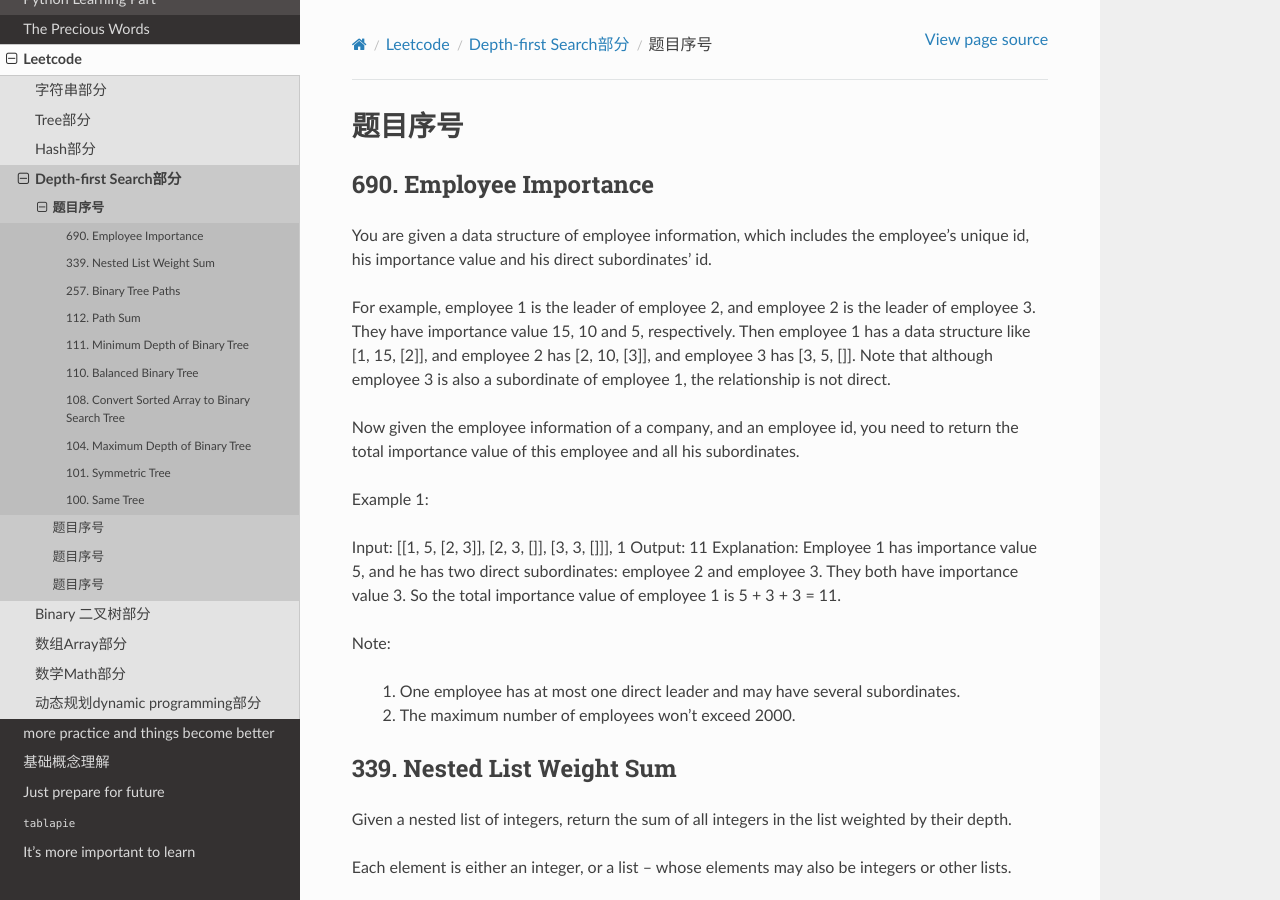
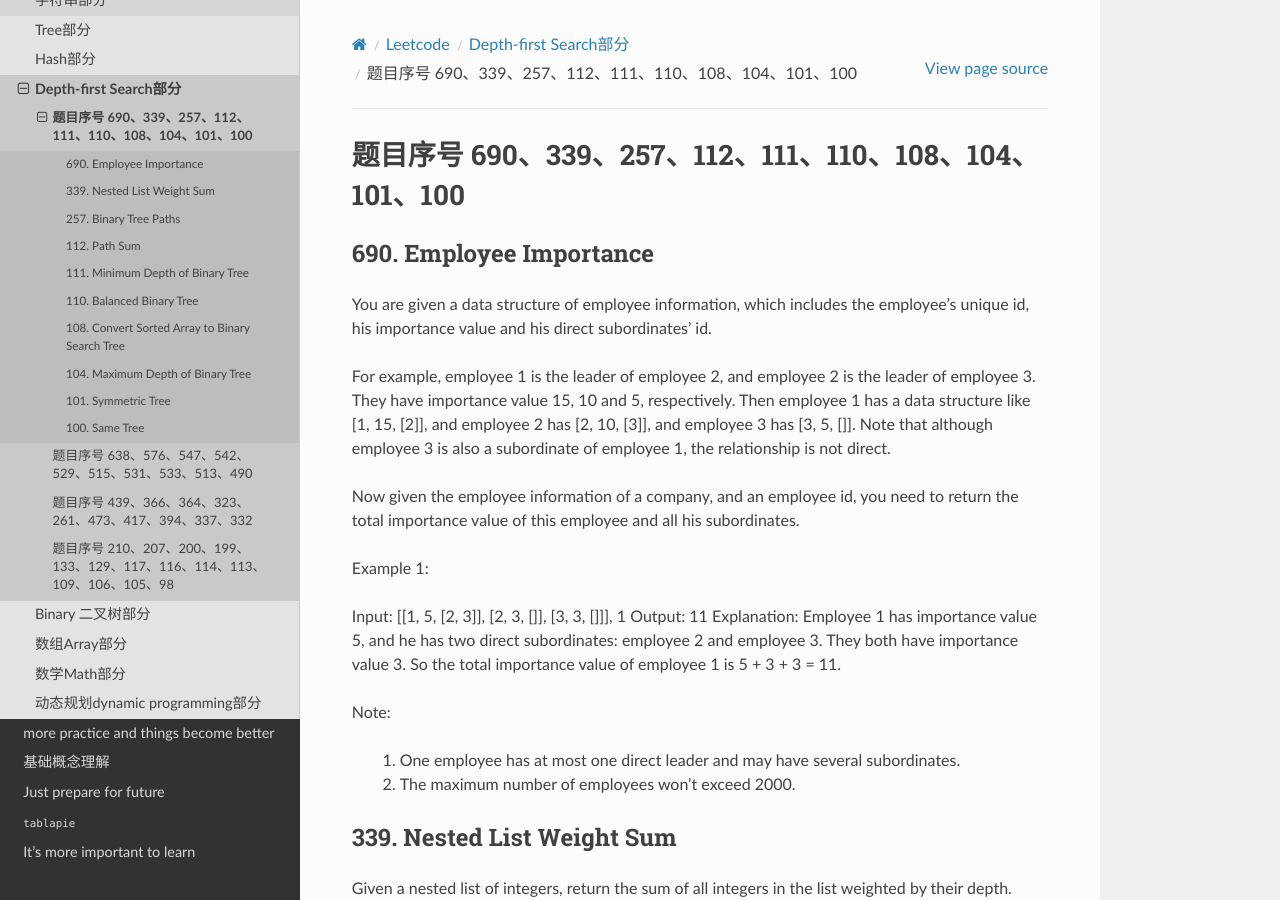
Before and after one commit to darcyWang/tianbao, a Sphinx documentation site: the page built from source/leetcode/dfs/partone.rst, in a window 1280 px wide and 900 px high. Built offline with Sphinx 7.4.7 and the Read the Docs theme 2.0.0, drawn with Linux system fonts in a browser that asks for light colours.

Commit message:
Initial commit

```diff
--- a/source/leetcode/dfs/partfour.rst
+++ b/source/leetcode/dfs/partfour.rst
@@ -1,5 +1,5 @@
-题目序号
-============================================================
+题目序号 210、207、200、199、133、129、117、116、114、113、109、106、105、98
+============================================================================
 
 
 
--- a/source/leetcode/dfs/partone.rst
+++ b/source/leetcode/dfs/partone.rst
@@ -1,4 +1,4 @@
-题目序号
+题目序号 690、339、257、112、111、110、108、104、101、100
 ============================================================
 
 
--- a/source/leetcode/dfs/partthree.rst
+++ b/source/leetcode/dfs/partthree.rst
@@ -1,4 +1,4 @@
-题目序号
+题目序号 439、366、364、323、261、473、417、394、337、332
 ============================================================
 
 
--- a/source/leetcode/dfs/parttwo.rst
+++ b/source/leetcode/dfs/parttwo.rst
@@ -1,4 +1,4 @@
-题目序号
+题目序号 638、576、547、542、529、515、531、533、513、490
 ============================================================
 
 
```
